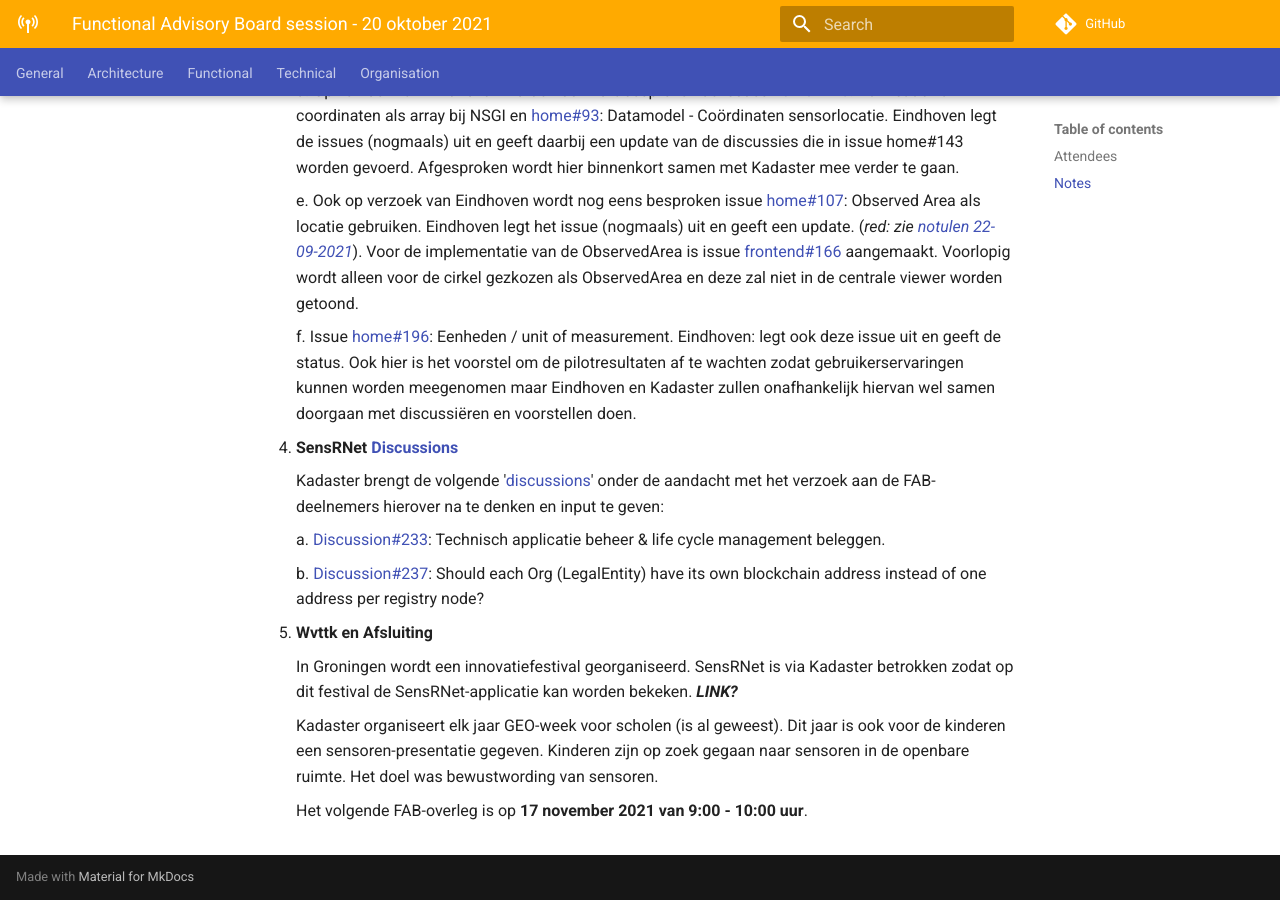
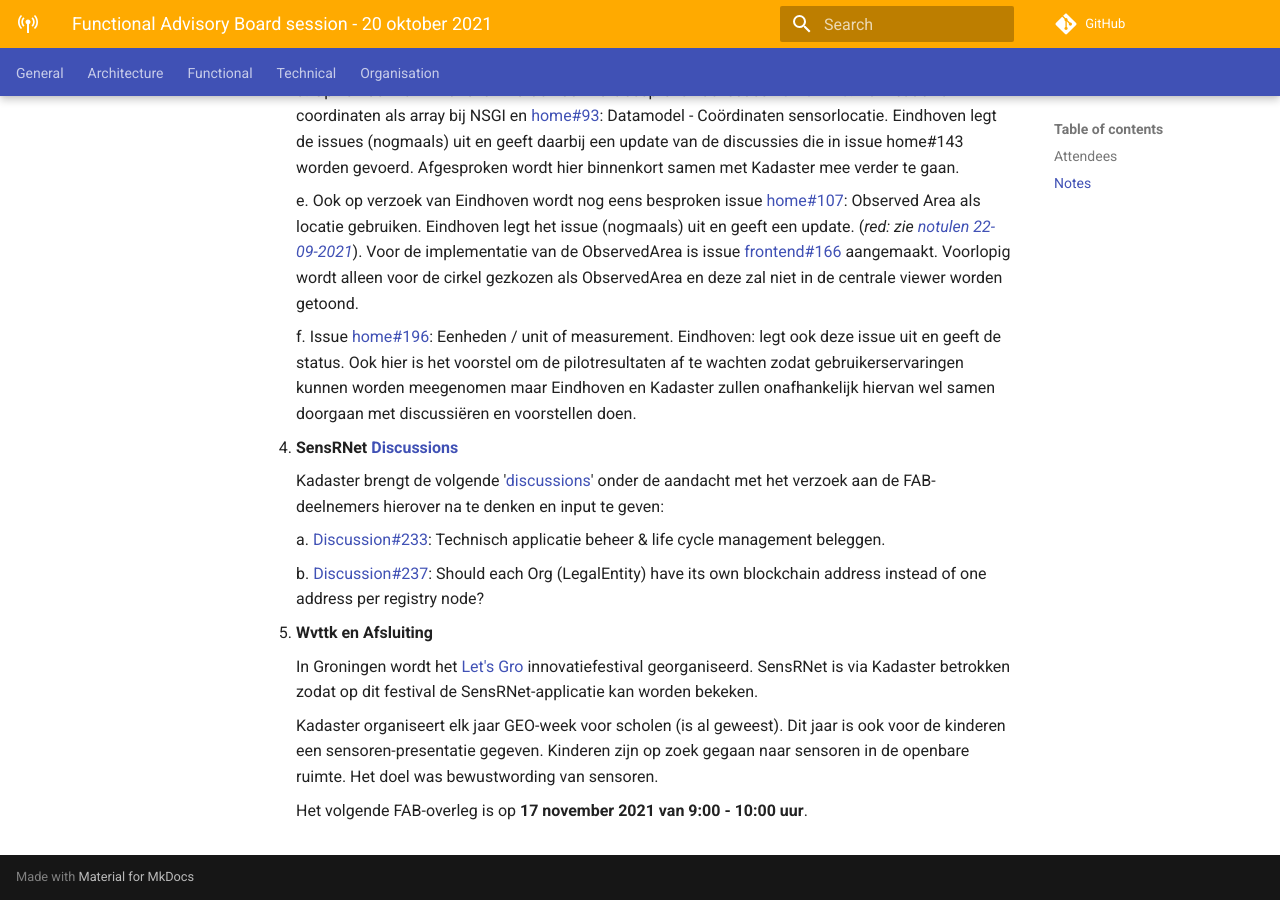
Before and after one commit to kadaster-labs/sensrnet-home, an MkDocs documentation site: the page built from docs/notes/2021-10-20-FAB-notes.md, in a window 1280 px wide and 900 px high, scrolled down 2311 px. Built offline with MkDocs 1.6.1 and Material for MkDocs 9.7.7, drawn with Linux system fonts in a browser that asks for light colours; comment, search, counter and statistics services are not loaded.

Commit message:
Update 2021-10-20-FAB-notes.md

```diff
--- a/docs/notes/2021-10-20-FAB-notes.md
+++ b/docs/notes/2021-10-20-FAB-notes.md
@@ -76,7 +76,7 @@ Onderwerpen:
 
 5. **Wvttk en Afsluiting**
 
-     In Groningen wordt een innovatiefestival georganiseerd. SensRNet is via Kadaster betrokken zodat op dit festival de SensRNet-applicatie kan worden bekeken. _**LINK?**_
+     In Groningen wordt het [Let's Gro](https://klimaatadaptatiegroningen.nl/nieuws/programma-stadsfestival-let-s-gro-2021) innovatiefestival georganiseerd. SensRNet is via Kadaster betrokken zodat op dit festival de SensRNet-applicatie kan worden bekeken.
 
      Kadaster organiseert elk jaar GEO-week voor scholen (is al geweest). Dit jaar is ook voor de kinderen een sensoren-presentatie gegeven. Kinderen zijn op zoek gegaan naar sensoren in de openbare ruimte. Het doel was bewustwording van sensoren.
 
```
